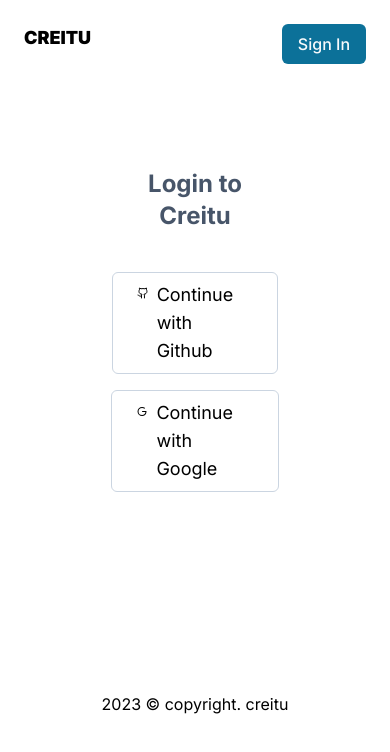
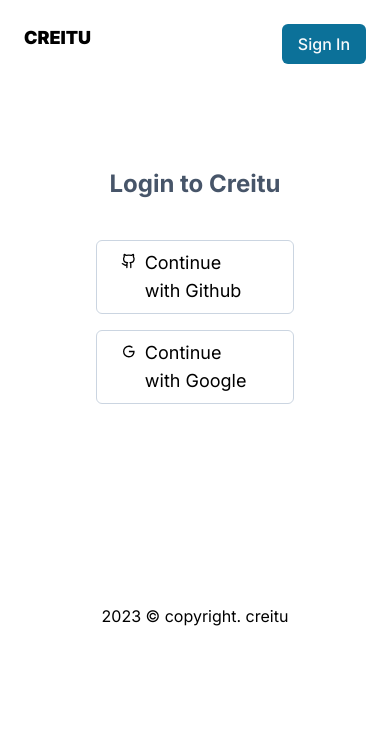
Before and after one commit to novalabsug/creitu-frontend, a Next.js app: page /signin in a window 390 px wide. Shown: the top 752 px of the page. Built offline with nearby package versions, Linux system fonts and the light colour scheme.

Commit message:
editing sign in page

```diff
--- a/app/signin/page.jsx
+++ b/app/signin/page.jsx
@@ -7,7 +7,7 @@
     <main>
       <div className="py-12">
         <div className="flex">
-          <div className="m-auto w-3/5">
+          <div className="m-auto lg:w-3/5 w-full">
             <div className="py-8 px-12">
               <h3 className="text-center text-2xl font-bold text-slate-600">
                 Login to Creitu
```
